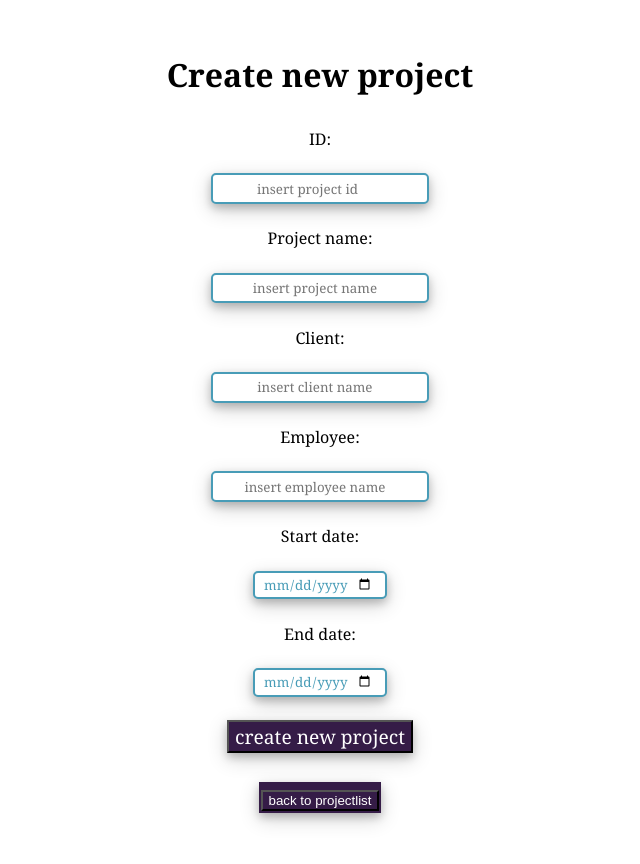
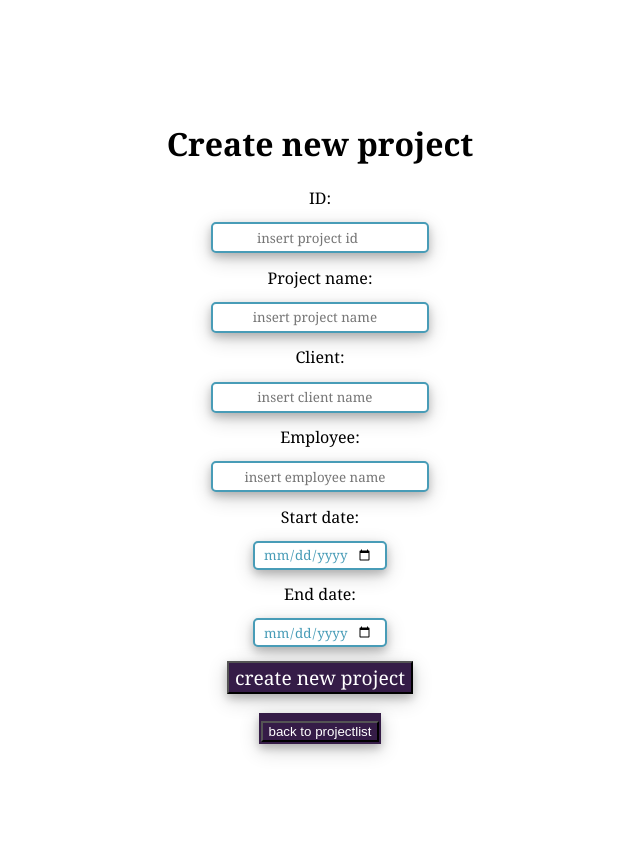
Before and after one commit to Momcil/capstone-pvflow, a React (Create React App) app in the folder client/: page /addproject in a window 1280 px wide. Shown: the whole page, without its empty margins (320-960 px from the left). Built offline with nearby package versions, Linux system fonts and the light colour scheme; no server answers.

Commit message:
delet wo

```diff
--- a/client/src/pages/AddProject.jsx
+++ b/client/src/pages/AddProject.jsx
@@ -107,7 +107,6 @@ const NewProject = styled.form`
     align-items: center;
     justify-content: center;
     flex-direction: column;
-    gap: 10px;
     height: 100vh;
     font-family: Cambria, Cochin, Georgia, Times, "Times New Roman", serif;
     background-color: white;
```
